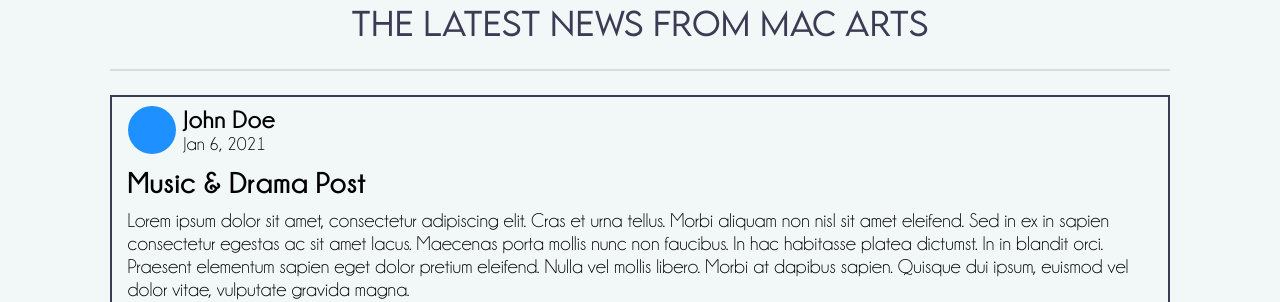
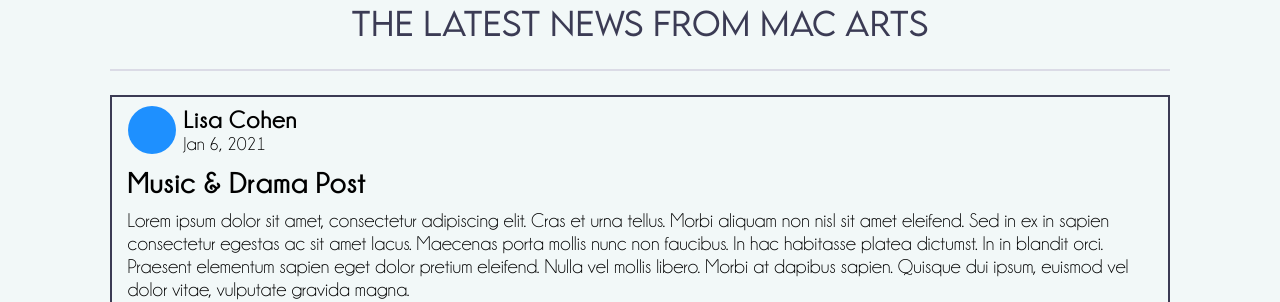
Before and after one commit to MacArts/MacArts, a Jekyll site: the page built from _posts/2021-01-06-test-multiple.md, in a window 1280 px wide. Shown: the part 188-490 px from the top of the page. Built offline with Jekyll 4.4.1, drawn with Linux system fonts in a browser that asks for light colours; a script that is not in the unit is left out.

Commit message:
Update Post “2021-01-06-test-multiple”

```diff
--- a/_posts/2021-01-06-test-multiple.md
+++ b/_posts/2021-01-06-test-multiple.md
@@ -1,7 +1,9 @@
 ---
 title: Music & Drama Post
-author: John Doe
-tags: [music, drama]
+author: Lisa Cohen
+tags:
+  - music
+  - drama
 ---
 
 Lorem ipsum dolor sit amet, consectetur adipiscing elit. Cras et urna tellus. Morbi aliquam non nisl sit amet eleifend. Sed in ex in sapien consectetur egestas ac sit amet lacus. Maecenas porta mollis nunc non faucibus. In hac habitasse platea dictumst. In in blandit orci. Praesent elementum sapien eget dolor pretium eleifend. Nulla vel mollis libero. Morbi at dapibus sapien. Quisque dui ipsum, euismod vel dolor vitae, vulputate gravida magna.
```
